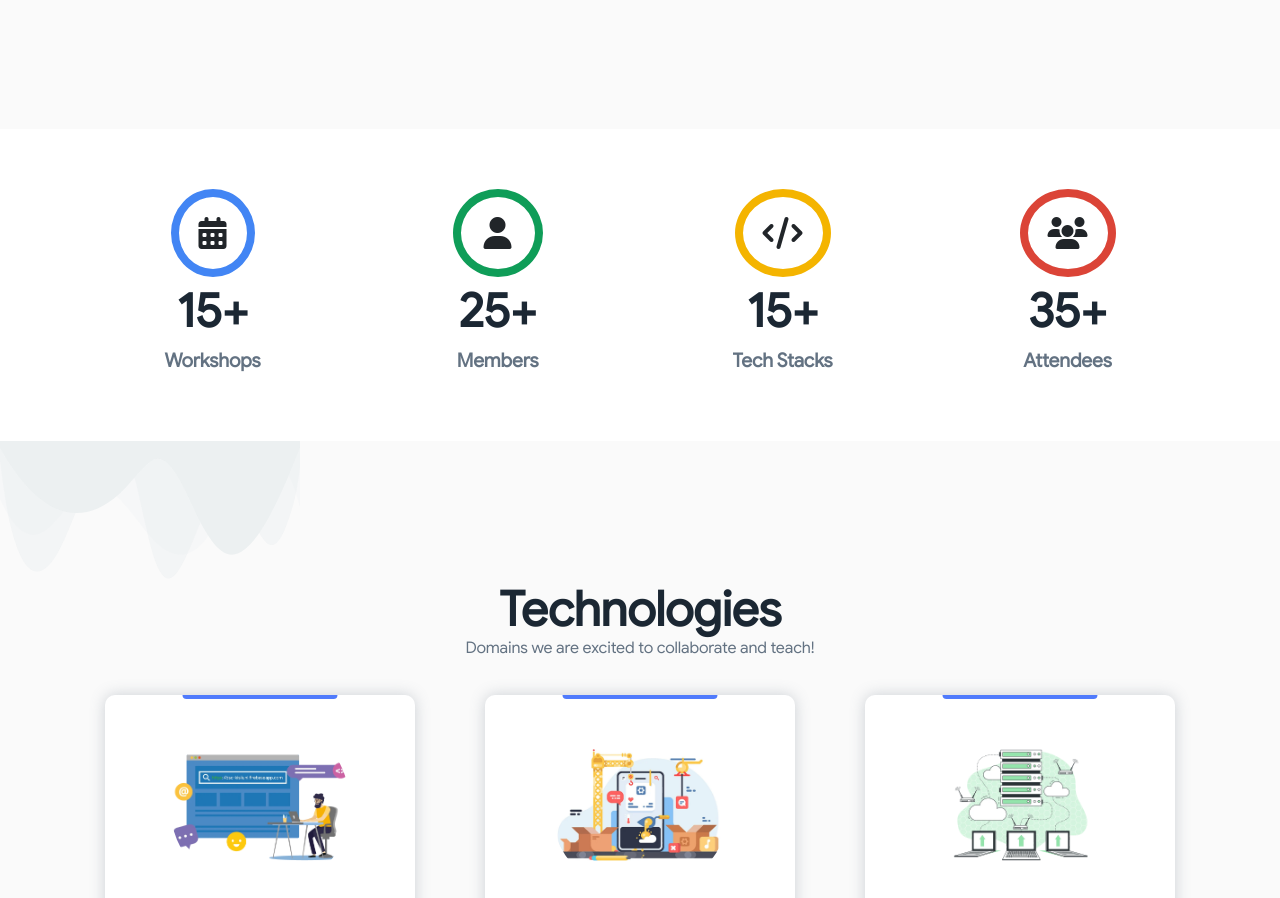
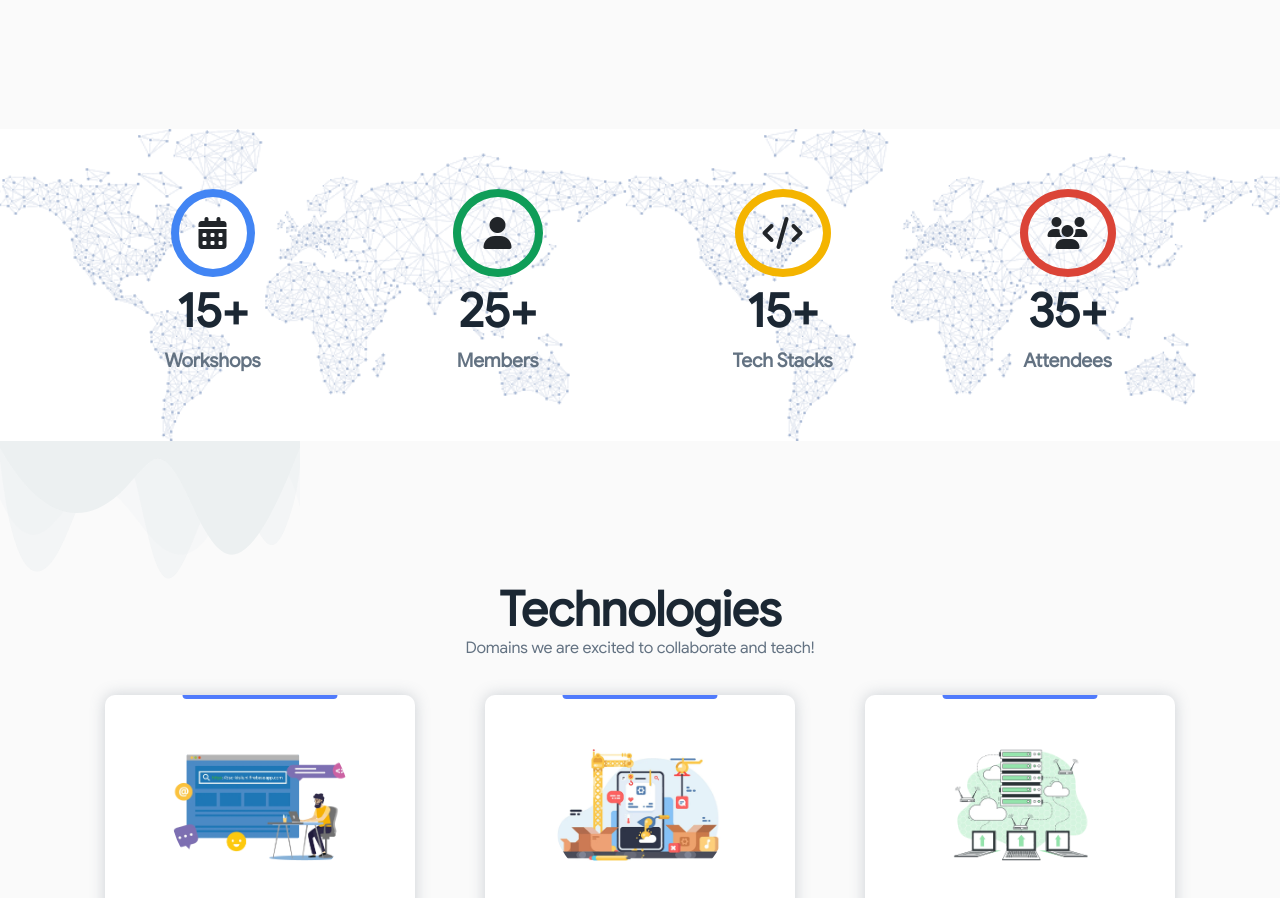
Before and after one commit to thedarkdivinity/dsc-vjti.github.io, a plain HTML site: page index.html in a window 1280 px wide. Shown: the part 1940-2838 px from the top of the page. Drawn offline with nearby package versions, Linux system fonts and the light colour scheme; a web font is replaced by a local one.

Commit message:
Added maps image

```diff
--- a/style.css
+++ b/style.css
@@ -322,7 +322,7 @@ z-index: 999999999999999999999999999999999999999999;
 #aboutUsSection #stats {
     margin-top: 50px;
     background-color: var(--backgroundWhite);
-    background-image: url("assets/images/map.webp");
+    background-image: url("assets/images/map.png");
     background-size: contain;
     /*margin-bottom: 50px;*/
 }
@@ -449,7 +449,7 @@ z-index: 999999999999999999999999999999999999999999;
     padding: 12px 20px;
     color: var(--textBlack);
 }
-
+`
 #teamSection ul.nav-pills .nav-link.active{
     border-radius:50px;
     transition-duration:ease 0.6s;
```
